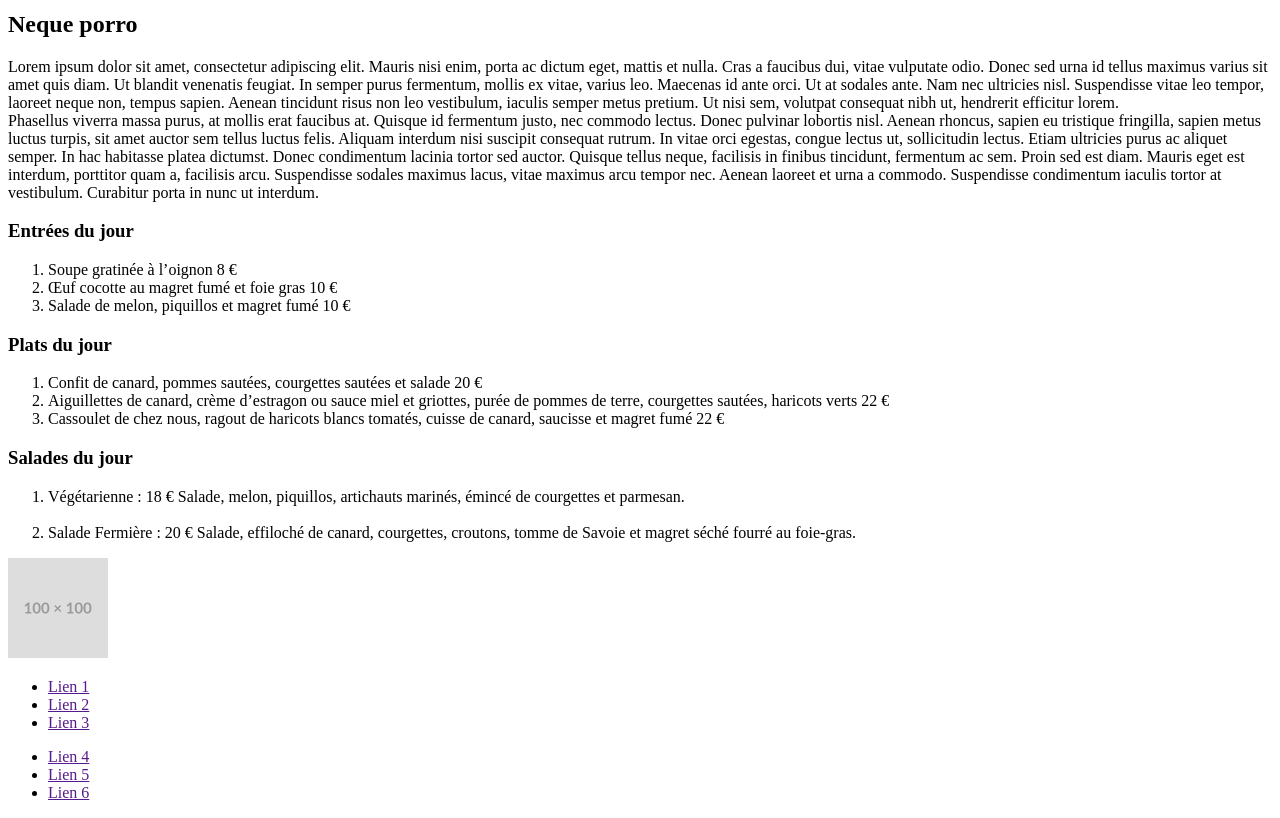
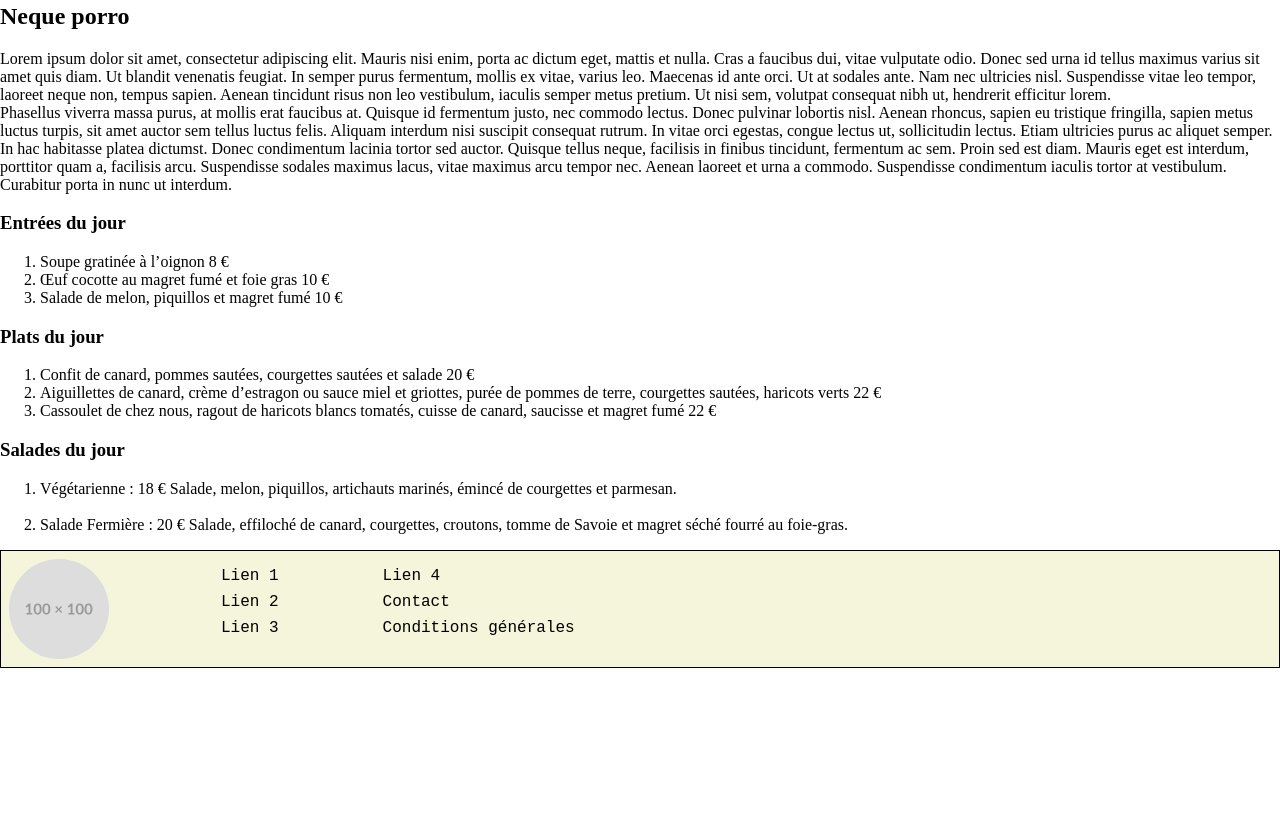
Before and after one commit to Arashika-dev/dwwm-git-02-collaboratif, a plain HTML site: page index.html in a window 1280 px wide. Shown: the part 410-1228 px from the top of the page. After the commit the page ends 1078 px from the top, so only its background shows below. Drawn offline with Linux system fonts and the light colour scheme.

Commit message:
Css du footer

```diff
--- /dev/null
+++ b/footer.css
@@ -0,0 +1,37 @@
+body{
+    margin: 0;
+    padding: 0;
+}
+
+footer {
+    display: flex;
+    flex-direction: row;
+    padding-right: 10vw;
+    border: solid thin;
+    font-family: 'Courier New', Courier, monospace;
+    background-color: beige;
+}
+
+footer img {
+    margin: 1vh;
+    border-radius: 125%;
+}
+
+footer ul {
+    margin-left: 5vw;
+    list-style-type: none;
+
+}
+
+footer li {
+    margin-bottom: 1vh;
+}
+
+footer a {
+    text-decoration: none;
+    color: black;
+}
+
+footer a:hover {
+    color: red;
+}
--- a/index.html
+++ b/index.html
@@ -4,6 +4,7 @@
     <meta charset="UTF-8">
     <meta http-equiv="X-UA-Compatible" content="IE=edge">
     <meta name="viewport" content="width=device-width, initial-scale=1.0">
+    <link rel="stylesheet" href="footer.css">
     <title>Document</title>
 
 </head>
@@ -129,8 +130,8 @@
 
         <ul>
             <li><a href="">Lien 4</a></li>
-            <li><a href="">Lien 5</a></li>
-            <li><a href="">Lien 6</a></li>
+            <li><a href="">Contact</a></li>
+            <li><a href="">Conditions générales</a></li>
         </ul>
 
     </footer>
```
